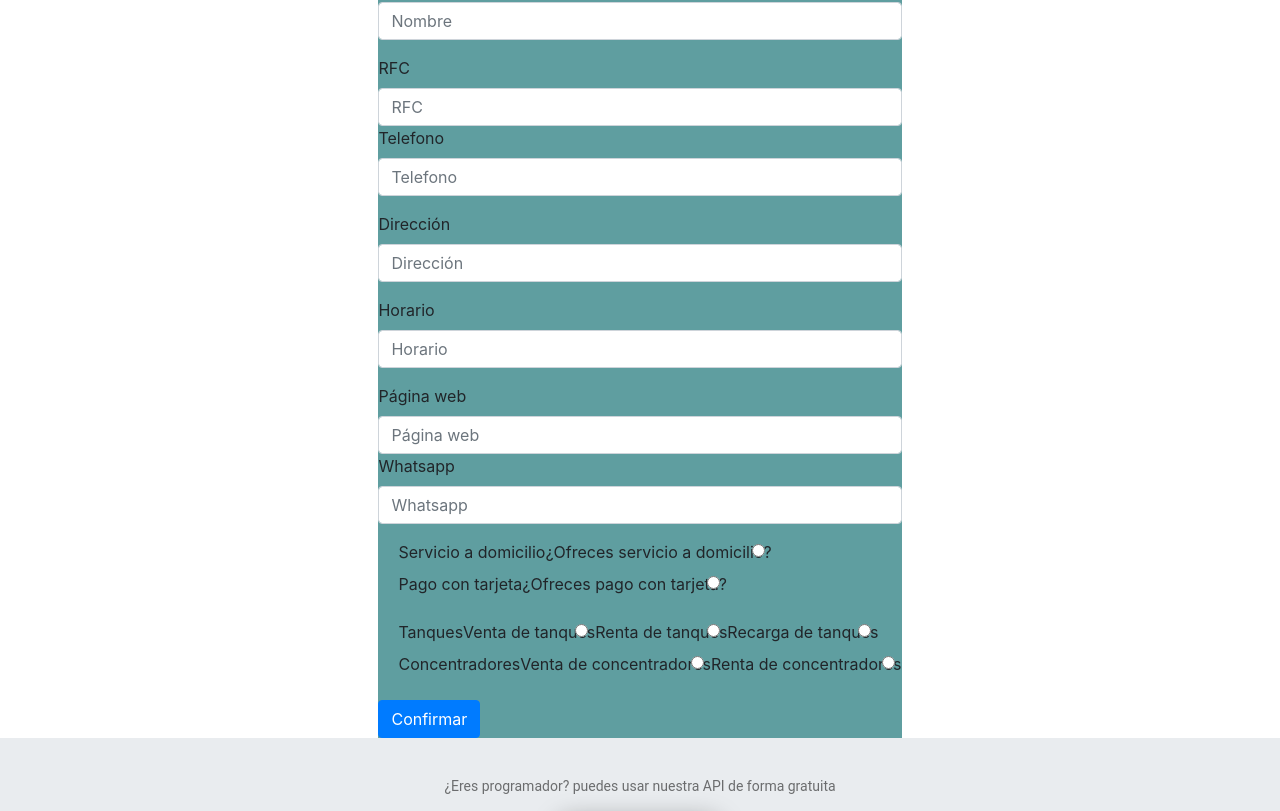
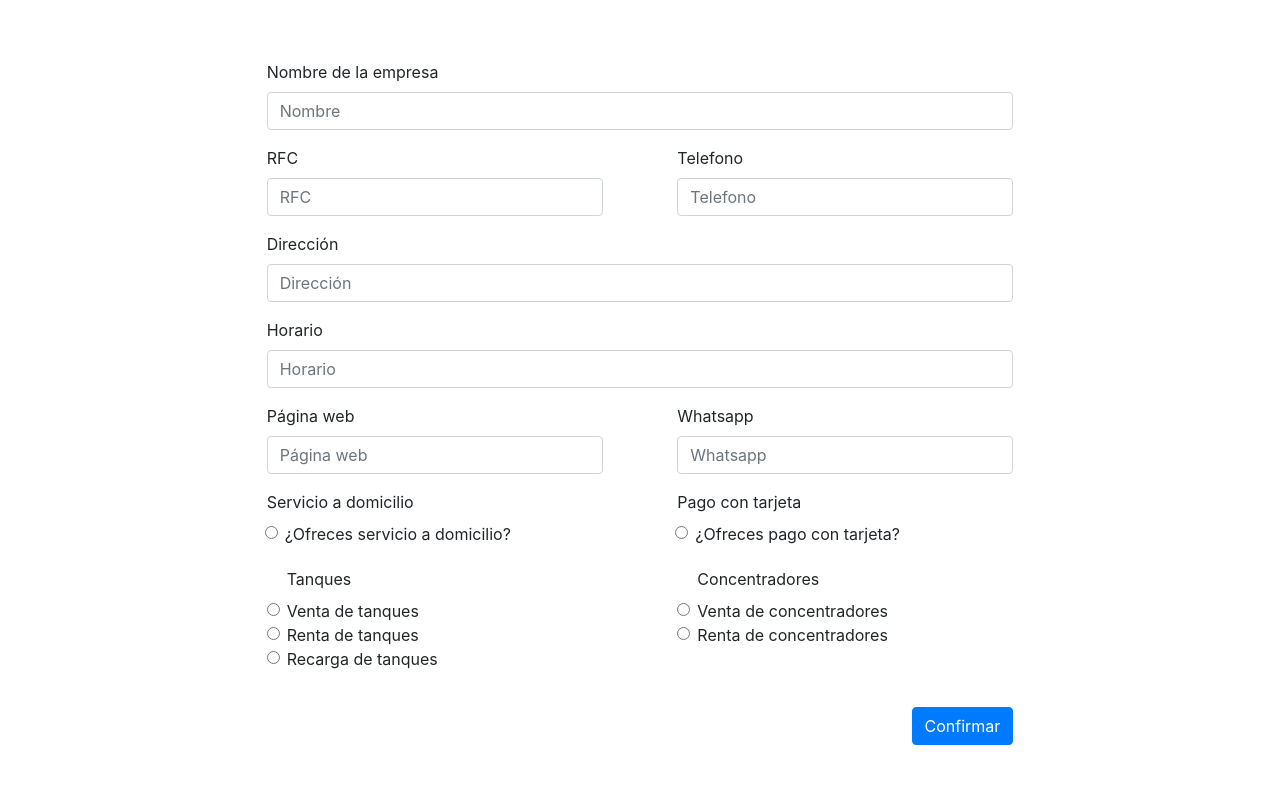
Before and after one commit to AlexisFlores17/oxigeno.cc.front, a React (Create React App) app: page /formulario in a window 1280 px wide. Shown: the part 383-1194 px from the top of the page. Built offline with nearby package versions, Linux system fonts and the light colour scheme.

Commit message:
Diseño Formulario v1

```diff
--- a/src/Componentes/Formulario/ContenidoFormulario.js
+++ b/src/Componentes/Formulario/ContenidoFormulario.js
@@ -30,7 +30,7 @@ export const ContenidoFormulario = () => {
         <div className="formularioContainer">
             <div className="formularioTitulo">Formulario de registro para distribuidores</div>
             <div className="formulariocontenido">
-                <div className="formularioFormulario">
+                <div className="formularioFormulario col-8">
                     <form>
                         <div className="form-group formularioNombre">
                             <label htmlFor="nombreDistribuidor">Nombre de la empresa</label>
@@ -38,10 +38,14 @@ export const ContenidoFormulario = () => {
                         </div>
 
                         <div className="form-group formularioRFCTel">
+                            <div className="formularioRFC">
                                 <label htmlFor="rfc">RFC</label>
                                 <input type="text" className="form-control" placeholder="RFC" name="rfc" onChange={handleInputChange} />
+                            </div>
+                            <div className="formularioTel">
                                 <label htmlFor="telefono">Telefono</label>
                                 <input type="text" className="form-control" placeholder="Telefono" name="telefono" onChange={handleInputChange} />
+                            </div>
                         </div>
 
                         <div className="form-group formularioDireccion">
@@ -55,42 +59,50 @@ export const ContenidoFormulario = () => {
                         </div>
 
                         <div className="form-group formularioWebWhats">
+                            <div className="formularioWeb">
                                 <label htmlFor="linkPagina">Página web</label>
                                 <input type="text" className="form-control" placeholder="Página web" name="linkPagina" onChange={handleInputChange} />
+                            </div>
+                            <div className="formularioWhats">
                                 <label htmlFor="whatsapp">Whatsapp</label>
                                 <input type="text" className="form-control" placeholder="Whatsapp" name="whatsapp" onChange={handleInputChange} />
+                            </div>
                         </div>
 
                         <div className="form-group formularioDomicilioTarjeta">
 
                             <div className="form-check formularioDomicilio" >
-                                <label htmlFor="aDomicilio">Servicio a domicilio</label>
+                                <div><label htmlFor="aDomicilio">Servicio a domicilio</label></div>
+                                <div className="domicilioBoton">
                                     <span>¿Ofreces servicio a domicilio?</span><input className="form-check-input" type="checkbox" type="radio" name="aDomicilio" onChange={handleInputChange} />
                                 </div>
+                            </div>
 
-                            <div className="form-check formularioDomicilio" >
-                                <label htmlFor="checkbox">Pago con tarjeta</label>
-                                <span>¿Ofreces pago con tarjeta?</span><input className="form-check-input" type="checkbox" value={formValues.pagoConTarjeta}  type="radio" name="pagoConTarjeta" onChange={handleInputChange} />
+                            <div className="form-check formularioTarjeta" >
+                                <div><label htmlFor="pagoConTarjeta">Pago con tarjeta</label></div>
+                                <div className="tarjetaBoton">
+                                    <span>¿Ofreces pago con tarjeta?</span><input className="form-check-input" type="checkbox" type="radio" name="pagoConTarjeta" onChange={handleInputChange} />
+                                </div>
                             </div>
                         </div>
 
                         <div className="form-group formularioTanquesConcentradores">
 
                             <div className="form-check formularioTanques" >
-                                <label htmlFor="ofreceVentaDeTanque">Tanques</label>
-                                <span>Venta de tanques</span><input className="form-check-input" type="checkbox" value={formValues.ofreceVentaDeTanque}  type="radio" name="ofreceVentaDeTanque" onChange={handleInputChange} />
-                                <span>Renta de tanques</span><input className="form-check-input" type="checkbox" value={formValues.ofreceRentaDeTanque}  type="radio" name="ofreceRentaDeTanque" onChange={handleInputChange} />
-                                <span>Recarga de tanques</span><input className="form-check-input" type="checkbox" value={formValues.ofreceRecargaDeTanque}  type="radio" name="ofreceRecargaDeTanque" onChange={handleInputChange} />
+                                <div><label htmlFor="ofreceVentaDeTanque">Tanques</label></div>
+                                <div className="botonTanques"><span>Venta de tanques</span><input className="form-check-input" type="checkbox"   type="radio" name="ofreceVentaDeTanque" onChange={handleInputChange} /></div>
+                                <div className="botonTanques"><span>Renta de tanques</span><input className="form-check-input" type="checkbox"  type="radio" name="ofreceRentaDeTanque" onChange={handleInputChange} /></div>
+                                <div className="botonTanques"><span>Recarga de tanques</span><input className="form-check-input" type="checkbox"  type="radio" name="ofreceRecargaDeTanque" onChange={handleInputChange} /></div>
                             </div>
 
                             <div className="form-check formularioConcentradores" >
                                 <label htmlFor="ofreceVentaDeConcentradores">Concentradores</label>
-                                <span>Venta de concentradores</span><input className="form-check-input" type="checkbox" value={formValues.ofreceVentaDeConcentrador}  type="radio" name="ofreceVentaDeConcentrador" onChange={handleInputChange} />
-                                <span>Renta de concentradores</span><input className="form-check-input" type="checkbox" value={formValues.ofreceRentaDeConcentrador}  type="radio" name="ofreceRentaDeConcentrador" onChange={handleInputChange} />
+                                <div className="botonConcentradores"><span>Venta de concentradores</span><input className="form-check-input" type="checkbox"  type="radio" name="ofreceVentaDeConcentrador" onChange={handleInputChange} /></div>
+                                <div className="botonConcentradores"><span>Renta de concentradores</span><input className="form-check-input" type="checkbox"  type="radio" name="ofreceRentaDeConcentrador" onChange={handleInputChange} /></div>
                             </div>
                         </div>
 
-                        <button type="submit" className="btn btn-primary" onClick={(e)=>submit(e)}>Confirmar</button>
+                        <div className="botonSubmit"><button  type="submit" className="btn btn-primary" onClick={(e)=>submit(e)}>Confirmar</button></div>
                     </form>
                 </div>
             </div>
--- a/src/Styles/componentesCss/_FormularioCss.scss
+++ b/src/Styles/componentesCss/_FormularioCss.scss
@@ -14,9 +14,11 @@
     font-weight: 500;
     text-align: center;
     height: 10%;
+    margin-bottom: 20px;
     // background-color: blueviolet;
 }
 .formulariocontenido{
+    padding: 50px;
     display: flex;
     flex-direction: column;
     align-items: center;
@@ -25,6 +27,107 @@
     // background-color: brown;
     .formularioFormulario{
 
-        background-color: cadetblue;
+        padding: 20px;
+        // background-color: cadetblue;
+        .formularioNombre{
+
+        }
+        .formularioRFCTel{
+            display: flex;
+            flex-flow: row nowrap;
+            justify-content: space-between;
+            .formularioRFC{
+                width: 45%;
+                display: flex;
+                flex-flow: column nowrap;
+
+                // background-color: black;
+            }
+            .formularioTel{
+                width: 45%;
+                display: flex;
+                flex-flow: column nowrap;
+
+                // background-color:blue
+            }
+        }
+        .formularioDireccion{
+
+        }
+        .formularioHorario{
+
+        }
+
+        .formularioWebWhats{
+            display: flex;
+            flex-flow: row nowrap;
+            justify-content: space-between;
+            .formularioWeb{
+                width: 45%;
+                display: flex;
+                flex-flow: column nowrap;
+            }
+            .formularioWhats{
+                width: 45%;
+                display: flex;
+                flex-flow: column nowrap;
+            }
+        }
+
+        .formularioDomicilioTarjeta{
+            display: flex;
+            flex-flow: row nowrap;
+            justify-content: space-between;
+            .formularioDomicilio{
+                width: 45%;
+                display: flex;
+                padding-left: 0;
+                flex-flow: column nowrap;
+                .domicilioBoton{
+                    display: flex;
+                    padding-left: 18px;
+                    flex-flow: row nowrap;
+                    justify-content: space-between;
+                }
+            }
+            .formularioTarjeta{
+                width: 45%;
+                display: flex;
+                padding-left: 0;
+                flex-flow: column nowrap;
+                .tarjetaBoton{
+                    padding-left: 18px;
+                    display: flex;
+                    flex-flow: row nowrap;
+                }
+            }
+        }
+        .formularioTanquesConcentradores{
+            padding-top: 5px;
+            display: flex;
+            flex-flow: row;
+            justify-content: space-between;
+            .formularioTanques{
+                width: 45%;
+                .botonTanques{
+                    display: flex;
+                    flex-flow: row nowrap;
+                }
+            }
+            .formularioConcentradores{
+                width: 45%;
+                .botonConcentradores{
+                    display: flex;
+                    flex-flow: row nowrap;
+                }
+            }
+        }
+        .botonSubmit{
+            padding-top: 20px ;
+            width: 100%;
+            display: flex;
+            flex-flow: row nowrap;
+            justify-content: flex-end;
+        }
     }
 }
```
Lines whose indentation alone changed are shown as unchanged.
